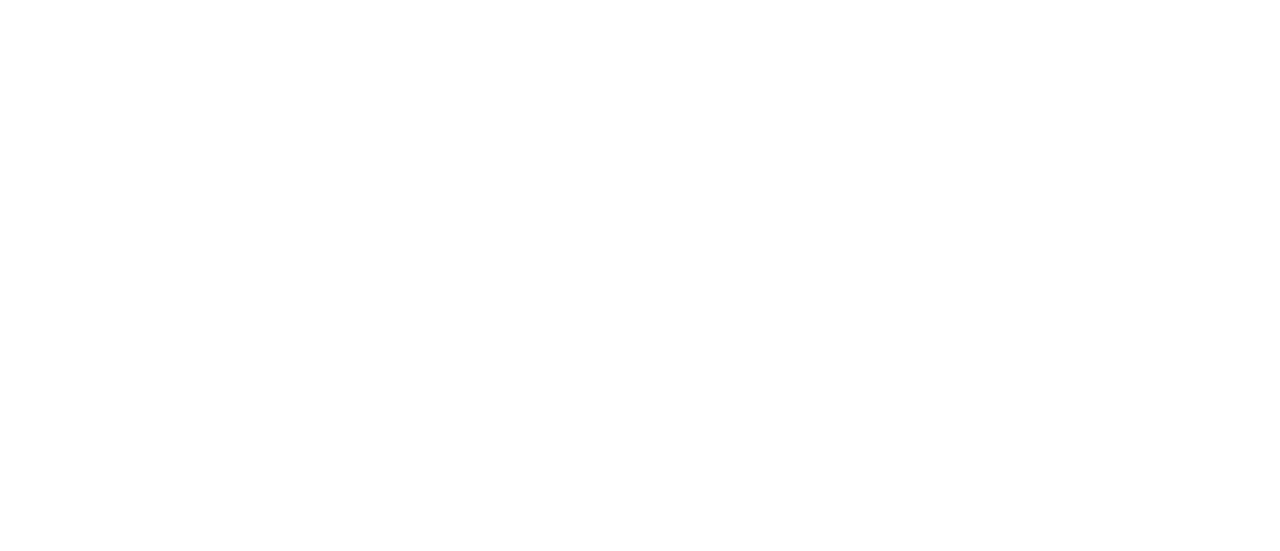
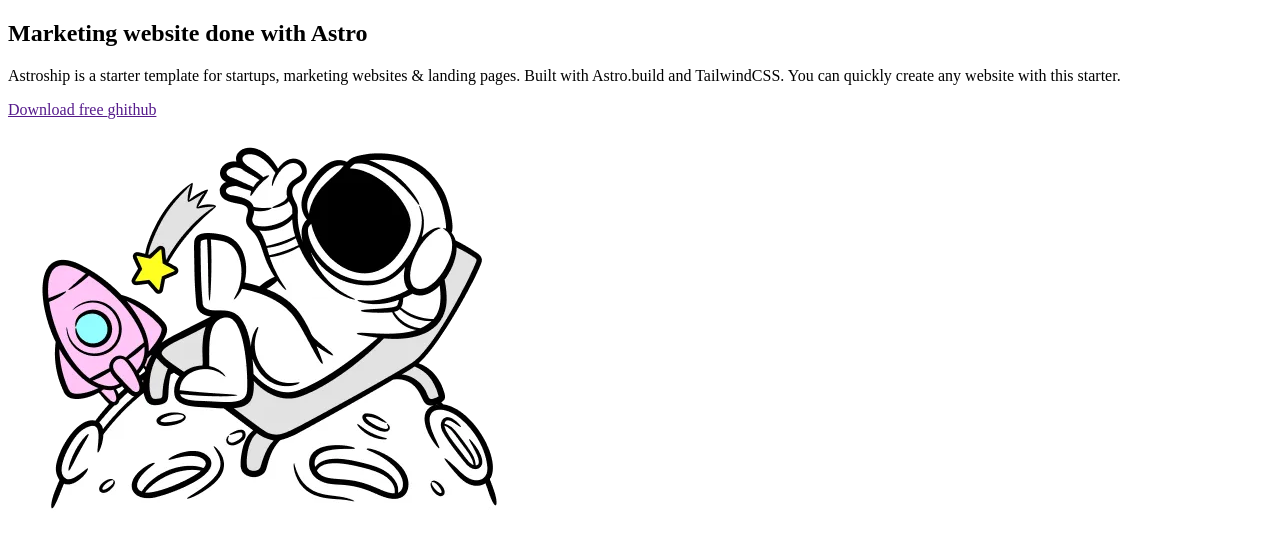
Before and after one commit to PellegrinoGianluca/Test-template, a plain HTML site: page index.html in a window 1280 px wide. Drawn offline with Linux system fonts and the light colour scheme.

Commit message:
feat: section intro

```diff
--- a/index.html
+++ b/index.html
@@ -11,6 +11,23 @@
 
     <main>
         <!-- Section intro -->
+         <section>
+            <div class="container">
+                <div>
+                    <h2>Marketing website done with Astro</h2>
+                    <p>Astroship is a starter template for startups, marketing websites & landing pages. Built with Astro.build and TailwindCSS. You can quickly create any website with this starter.</p>
+                    <a href="">
+                        Download free
+                    </a>
+                    <a href="">
+                         ghithub
+                    </a>
+                </div>
+                <div>
+                    <img src="./img/hero.DlKDY3ml_Z1VhsC8.webp" alt="Omino sulla luna " />
+                </div>
+            </div>
+        </section>
         <!-- end -->
 
         <!-- Section Services -->
```
Also changed, not shown: img/github.svg (added), img/hero.DlKDY3ml_Z1VhsC8.webp (added), img/icon.svg (added).
